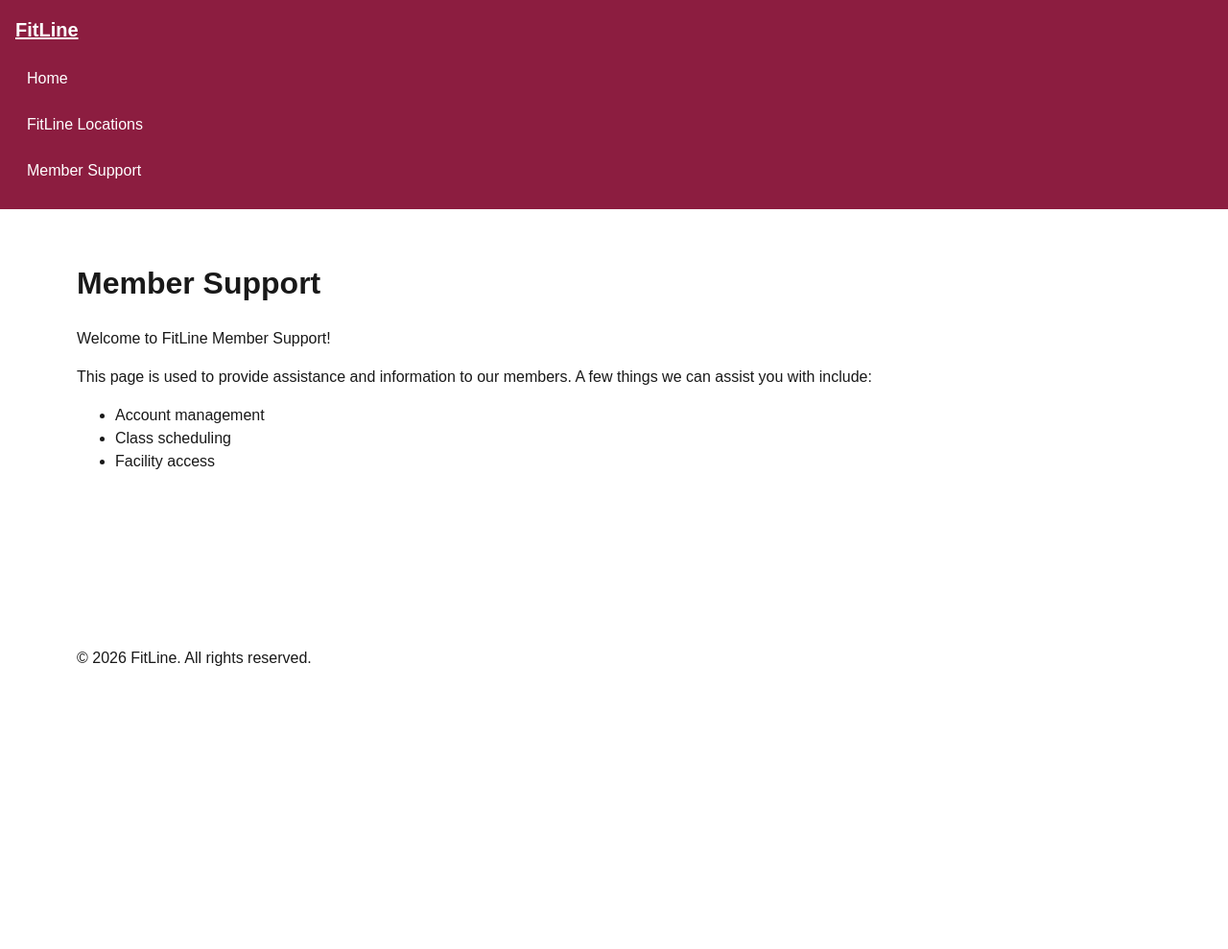
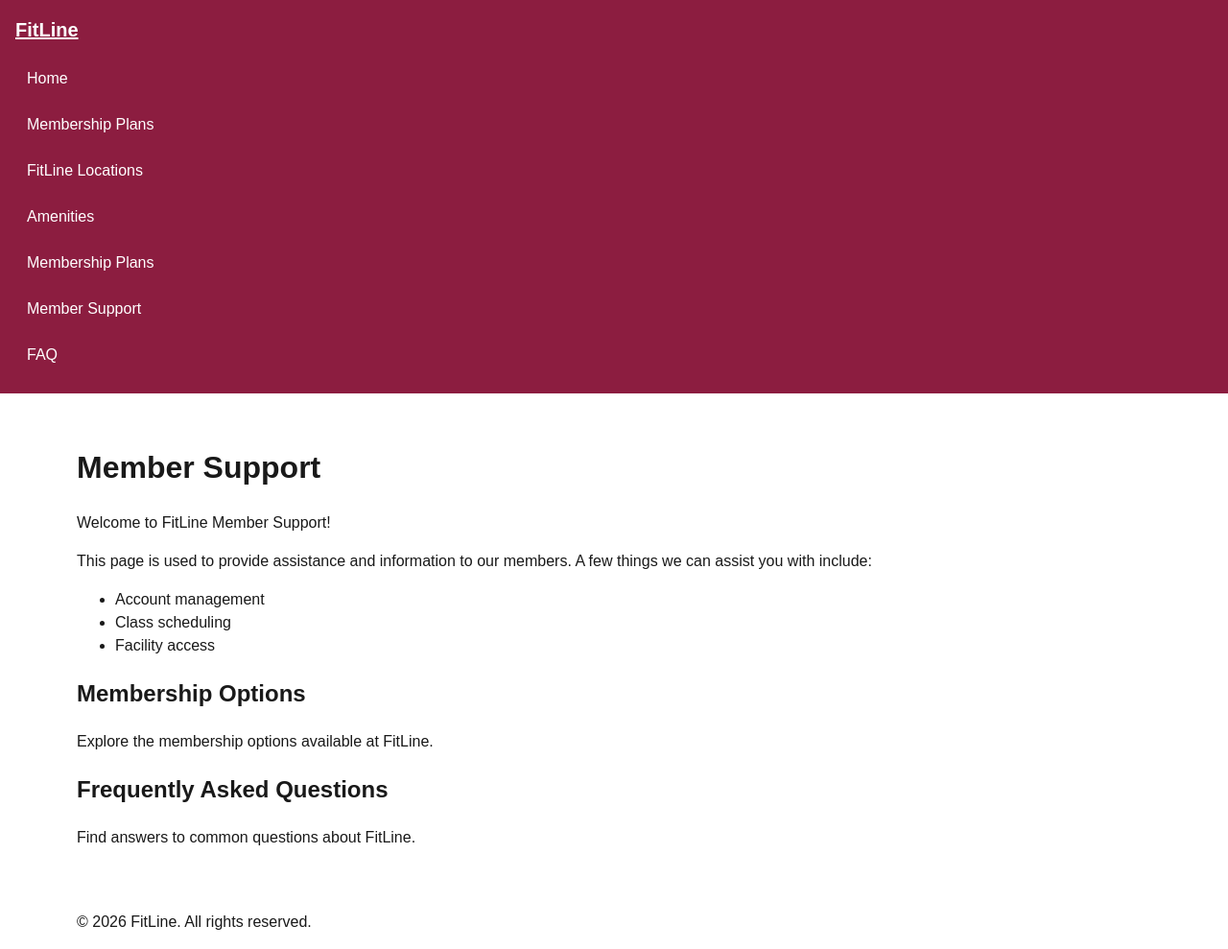
Before and after one commit to bdrocker-cmyk/FitLine-Responsive-Nav, a plain HTML site: page support.html in a window 1280 px wide. Shown: the whole page at 96% size. Before the commit the page ends 800 px from the top, so only its background shows below. Drawn offline with Linux system fonts and the light colour scheme.

Commit message:
nav links expanded & added section anchor

```diff
--- a/support.html
+++ b/support.html
@@ -16,8 +16,12 @@
                 aria-expanded="false" hidden>Menu</button>
             <ul class="nav-list" id="primary-nav">
                 <li><a href="index.html">Home</a></li>
-                <li><a href="visit.html">FitLine Locations</a></li>
+                <li><a href="support.html#membership">Membership Plans</a></li>
+                <li><a href="visit.html#locations">FitLine Locations</a></li>
+                 <li><a href="visit.html#amenities">Amenities</a></li>
+                 <li><a href="support.html#membership">Membership Plans</a></li>
                 <li><a href="support.html" aria-current="page">Member Support</a></li>
+                <li><a href="support.html#faq">FAQ</a></li>
                 <!-- TODO: match the final destinations on every page. -->
             </ul>
         </nav>
@@ -31,6 +35,14 @@
             <li>Class scheduling</li>
             <li>Facility access</li>
         </ul>
+        <section id="membership">
+            <h2>Membership Options</h2>
+            <p>Explore the membership options available at FitLine.</p>
+        </section>
+        <section id="faq">
+            <h2>Frequently Asked Questions</h2>
+            <p>Find answers to common questions about FitLine.</p>
+        </section>
     </main>
     <footer>
         <p>&copy; 2026 FitLine. All rights reserved.</p>
```
Also changed, not shown: index.html (+7 -3 lines), visit.html (+11 -2 lines).
